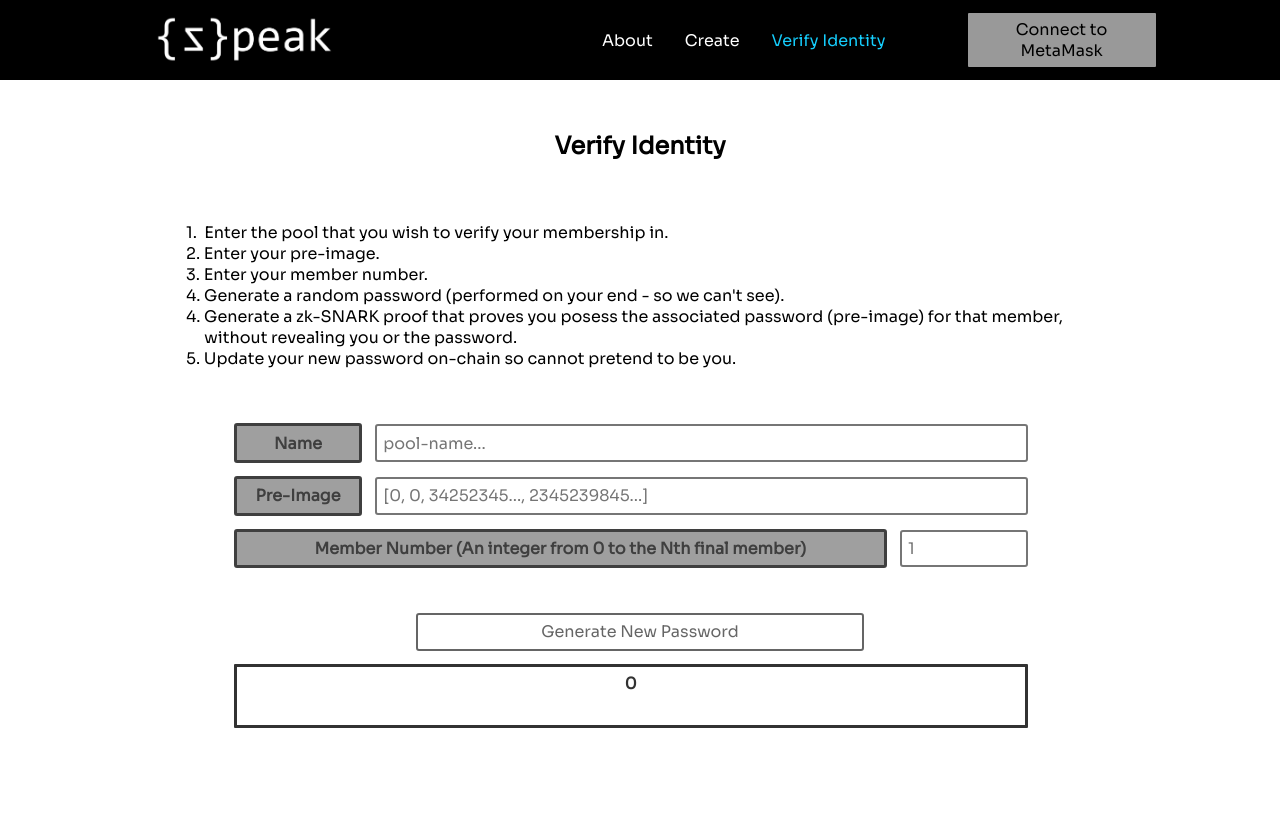
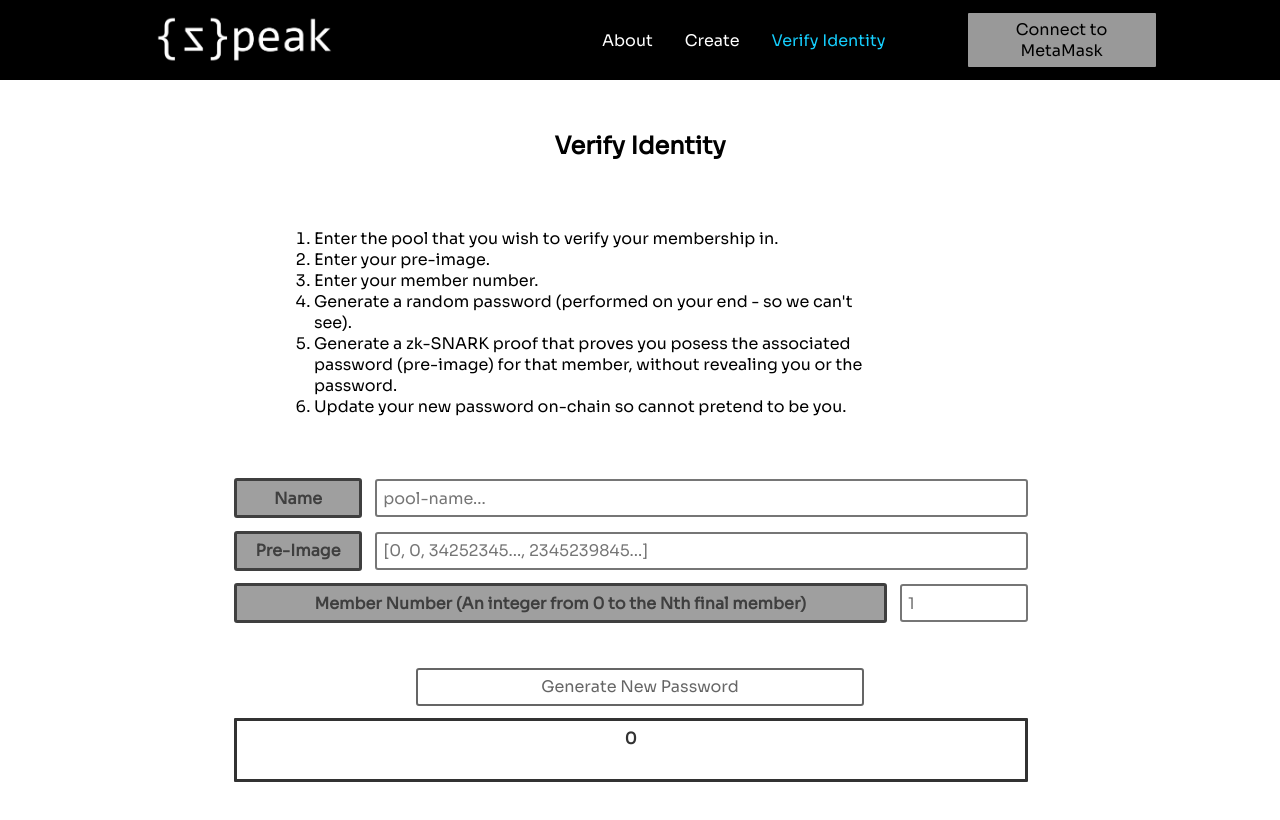
Before and after one commit to alex-straw/zk-broadcasting-app-frontend, a React (Create React App) app: page /verify-identity in a window 1280 px wide. Shown: the top 820 px of the page. Built offline with nearby package versions, Linux system fonts and the light colour scheme.

Commit message:
sorted info list on verify identity page

```diff
--- a/src/component-styles/generic-styles.js
+++ b/src/component-styles/generic-styles.js
@@ -179,6 +179,13 @@ export const Image = styled.img`
     width: flex;
 `;
 
-export const textBlock = styled.div`
-    white-space: pre;
-`
+export const TextBlock = styled.div`
+    font-size: 4em;
+    margin: 0.5vw;
+    margin-left: 5vw;
+    padding: 1vw;
+    margin-left: 20vw;
+    text-align: left;
+    word-wrap: break-word;
+    width: 62vw;
+`;
--- a/src/component-styles/layout-styles.js
+++ b/src/component-styles/layout-styles.js
@@ -25,3 +25,14 @@ export const VerticalGap = styled.section`
     background:white;
     height: 5%
 `
+
+export const TextBlock = styled.div`
+    font-size: 1em;
+    margin: 0.5vw;
+    margin-left: 10vw;
+    text-align: left;
+    word-wrap: break-word;
+    width: 45vw;
+    display: inline-block;
+    text-align: left;
+`;
--- a/src/pages/verify-identity.js
+++ b/src/pages/verify-identity.js
@@ -1,5 +1,5 @@
 import React from 'react';
-import { Wrapper, Title, CenterComponent, VerticalGap} from "../component-styles/layout-styles"
+import { Wrapper, Title, CenterComponent, VerticalGap, TextBlock} from "../component-styles/layout-styles"
 import VerifyIdentityForm from "../components/VerifyIdentityForm"
 
 const VerifyIdentity = () => {
@@ -8,15 +8,28 @@ const VerifyIdentity = () => {
             <Title> Verify Identity </Title>
             <CenterComponent>
                 <Wrapper>
-                    <pre>
-                    1.  Enter the pool that you wish to verify your membership in. {"\n"}
-                    2. Enter your pre-image.{"\n"}
-                    3. Enter your member number.{"\n"}
-                    4. Generate a random password (performed on your end - so we can't see).{"\n"}
-                    4. Generate a zk-SNARK proof that proves you posess the associated password (pre-image) for that member,
-                    {"\n"}     without revealing you or the password.{"\n"}
-                    5. Update your new password on-chain so cannot pretend to be you. {"\n"}
-                    </pre>
+                    <TextBlock>
+                        <ol>
+                            <li>
+                            Enter the pool that you wish to verify your membership in.
+                            </li>
+                            <li>
+                            Enter your pre-image.
+                            </li>
+                            <li>
+                            Enter your member number.
+                            </li>
+                            <li>
+                            Generate a random password (performed on your end - so we can't see).
+                            </li>
+                            <li>
+                            Generate a zk-SNARK proof that proves you posess the associated password (pre-image) for that member, without revealing you or the password.
+                            </li>
+                            <li>
+                            Update your new password on-chain so cannot pretend to be you.
+                            </li>
+                        </ol>
+                    </TextBlock>
                 </Wrapper>
                 <VerticalGap/>
                 <VerifyIdentityForm/>
```
